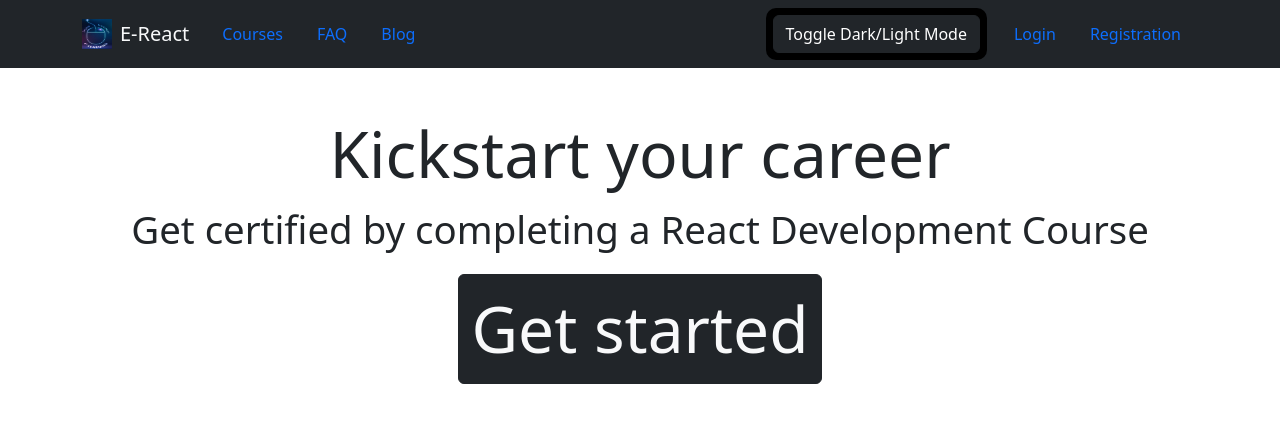
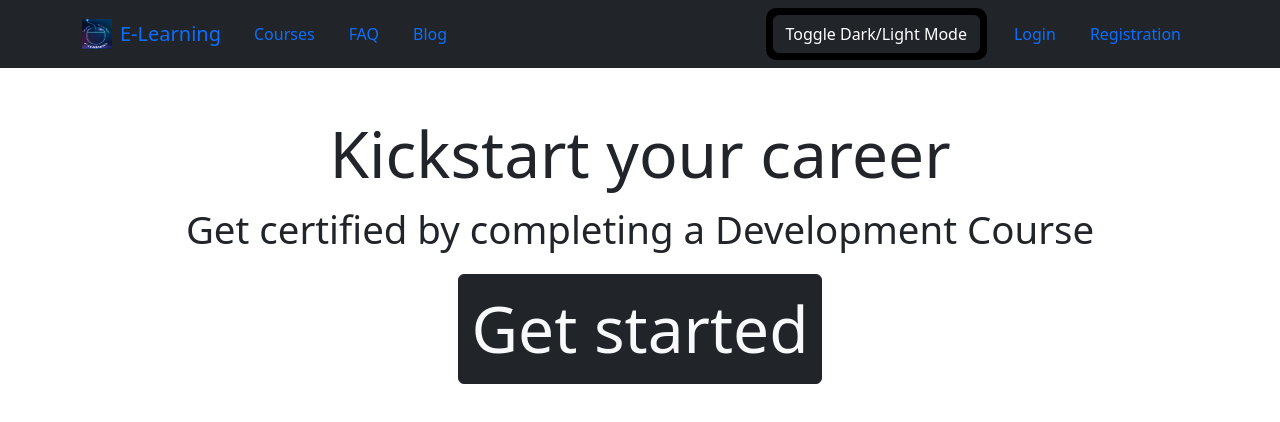
Before and after one commit to MotiurRahman/e-learning-client, a React (Create React App) app: page / in a window 1280 px wide. Shown: the top 422 px of the page. Built offline with nearby package versions, Linux system fonts and the light colour scheme; no server answers.

Commit message:
update site name and reg page

```diff
--- a/public/index.html
+++ b/public/index.html
@@ -24,7 +24,7 @@
       work correctly both with client-side routing and a non-root public URL.
       Learn how to configure a non-root public URL by running `npm run build`.
     -->
-    <title>E-React</title>
+    <title>E-Lerning</title>
   </head>
   <body>
     <noscript>You need to enable JavaScript to run this app.</noscript>
--- a/src/Components/Header/Header.js
+++ b/src/Components/Header/Header.js
@@ -35,7 +35,7 @@ const Header = () => {
                 height="30"
                 className="d-inline-block align-top"
               />
-              <span className="text-light ms-2">E-React</span>
+              <span className="ms-2">E-Learning</span>
             </Link>
           </Navbar.Brand>
           <Navbar.Toggle aria-controls="responsive-navbar-nav" />
--- a/src/Components/Home/Home/Home.js
+++ b/src/Components/Home/Home/Home.js
@@ -7,7 +7,7 @@ const Home = () => {
     <div className="mt-5 text-center">
       <h2 style={{ fontSize: "5vw" }}>Kickstart your career</h2>
       <p style={{ fontSize: "3vw" }}>
-        Get certified by completing a React Development Course
+        Get certified by completing a Development Course
       </p>
       <Button className="btn btn-dark" style={{ fontSize: "5vw" }}>
         <Link className="text-decoration-none text-light" to="/courses">
--- a/src/Components/Registration/Registration.js
+++ b/src/Components/Registration/Registration.js
@@ -142,7 +142,7 @@ const Registration = () => {
         </Form.Group>
 
         <Form.Group className="mb-3" controlId="formBasicConfirm">
-          <Form.Label>Password</Form.Label>
+          <Form.Label>Confirm Password</Form.Label>
           <Form.Control
             type="password"
             name="confirm"
```
